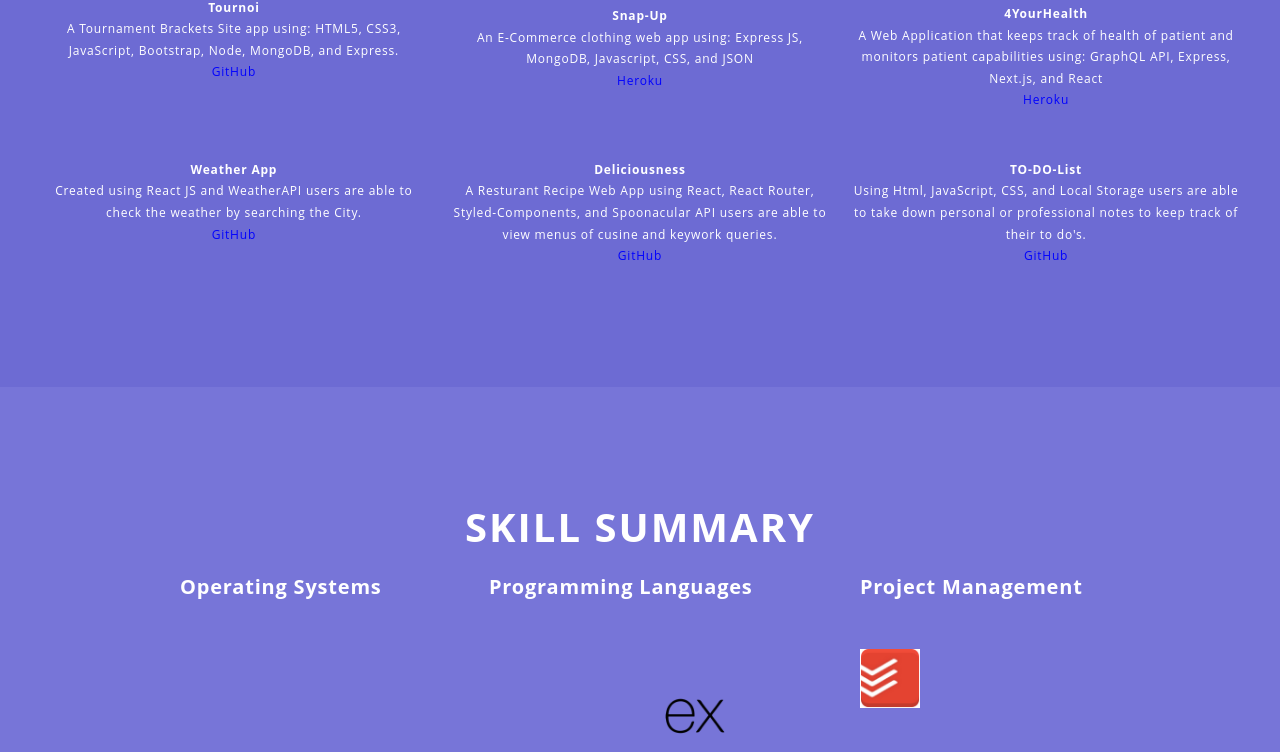
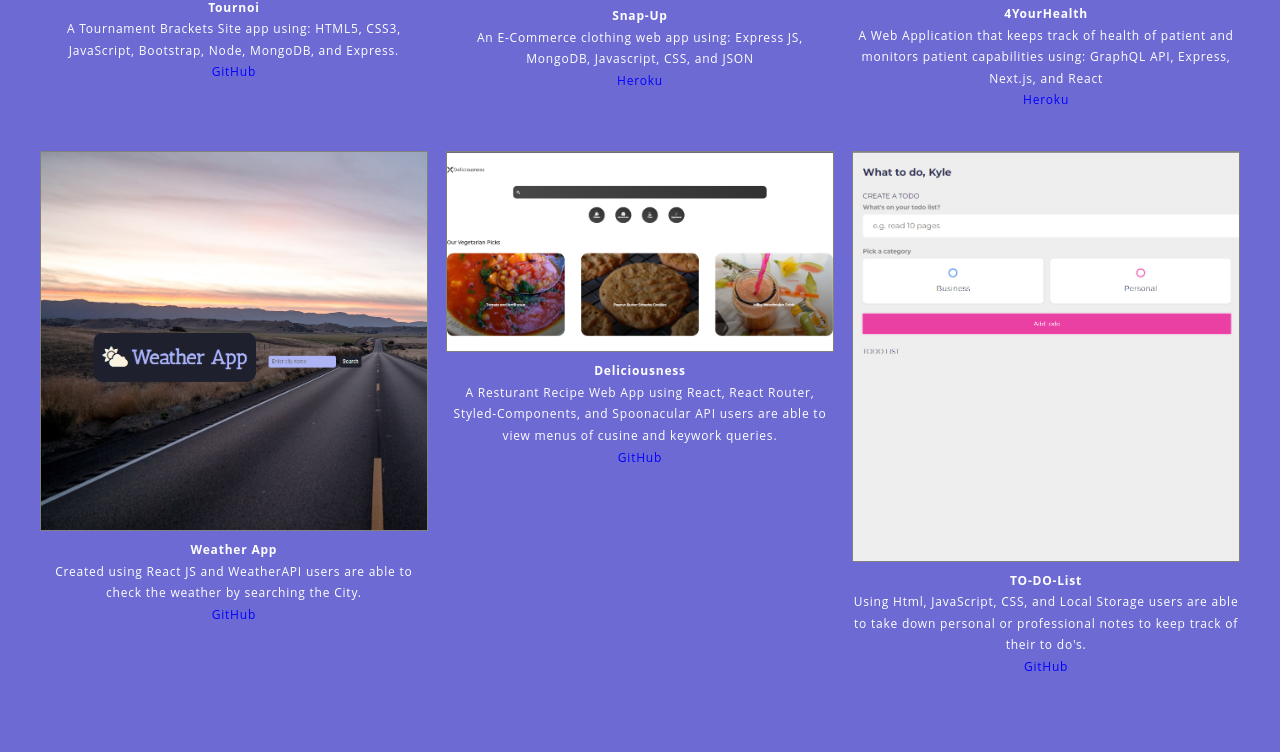
Before and after one commit to Takahatamo/ethan.github.io, a plain HTML site: page index.html in a window 1280 px wide. Shown: the part 2352-3104 px from the top of the page. Drawn offline with nearby package versions, Linux system fonts and the light colour scheme.

Commit message:
Linked images to Index page

```diff
--- a/index.html
+++ b/index.html
@@ -193,7 +193,9 @@
                                 </figcaption>
                             </figure>
                             <figure class="works-item">
-                                <a href=""></a>
+                                <a href="./img/works/WeatherAPP.png" data-size="1262x620" class="works-image-wrapper works-link hover-action">
+                                    <img class="works-image lazyload fadein" src="./img/placeholder4x3.png" data-src="./img/works/WeatherAPP.png"
+                                        data-size="1262x620" alt=""></a>
                                 <figcaption class="works-body">
                                     <div class="works-title">Weather App</div>
                                     <div class="works-text">Created using React JS and WeatherAPI users are able to check the weather by searching the City.</div>
@@ -202,7 +204,9 @@
                                 </figcaption>
                             </figure>
                             <figure class="works-item">
-                                <a href=""></a>
+                                <a href="./img/works/Deliciousness.png" data-size="1262x620" class="works-image-wrapper works-link hover-action">
+                                    <img class="works-image lazyload fadein" src="./img/placeholder4x3.png" data-src="./img/works/Deliciousness.png"
+                                        data-size="1262x620" alt=""></a>
                                 <figcaption class="works-body">
                                     <div class="works-title">Deliciousness</div>
                                     <div class="works-text">A Resturant Recipe Web App using React, React Router, Styled-Components, and Spoonacular API users are able to view menus of cusine and keywork queries.</div>
@@ -211,7 +215,9 @@
                                 </figcaption>
                             </figure>
                             <figure class="works-item">
-                                <a href=""></a>
+                                <a href="./img/works/ToDoList.png" data-size="1262x620" class="works-image-wrapper works-link hover-action">
+                                    <img class="works-image lazyload fadein" src="./img/placeholder4x3.png" data-src="./img/works/ToDoList.png"
+                                        data-size="1262x620" alt=""></a>
                                 <figcaption class="works-body">
                                     <div class="works-title">TO-DO-List</div>
                                     <div class="works-text">Using Html, JavaScript, CSS, and Local Storage users are able to take down personal or professional notes to keep track of their to do's.</div>
```
